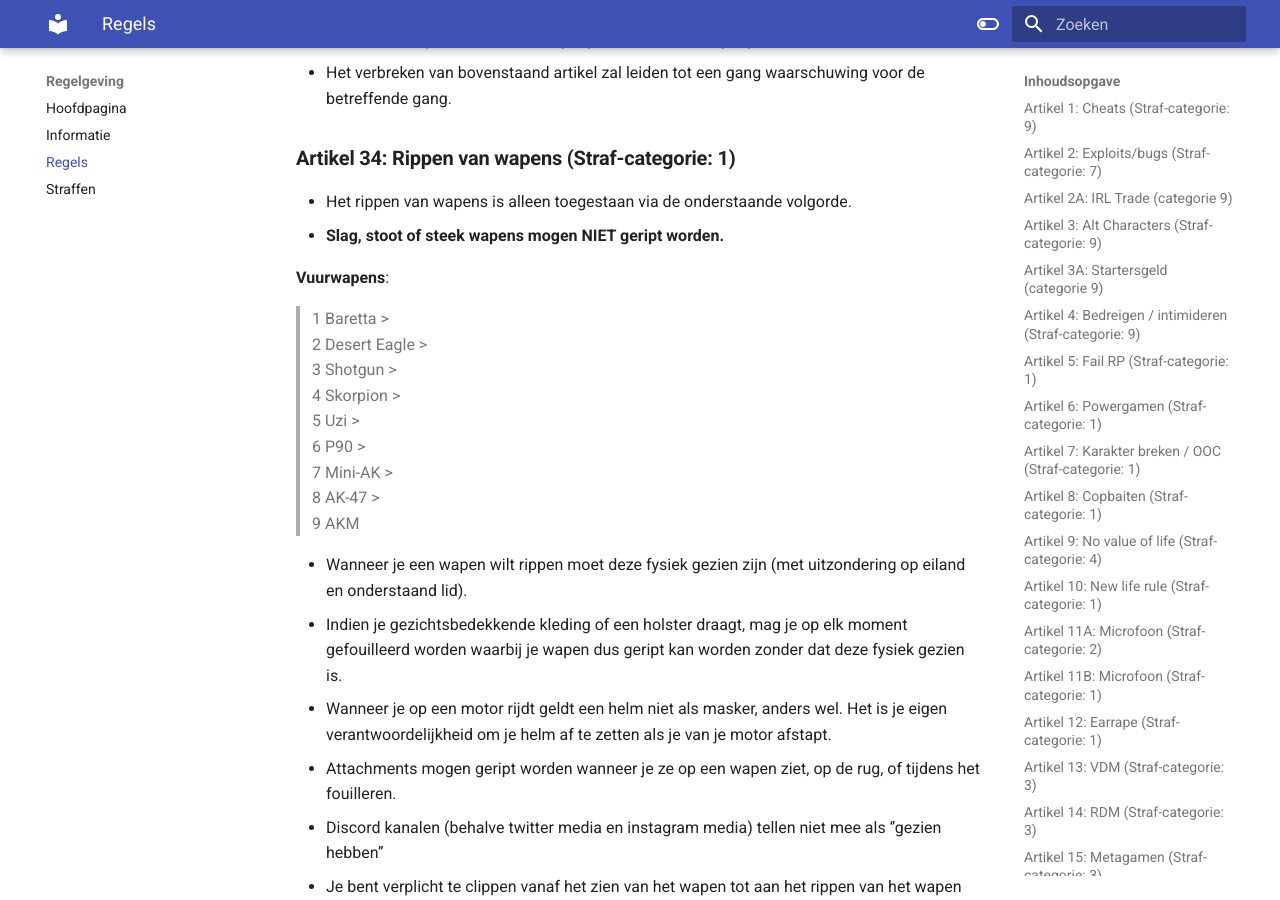
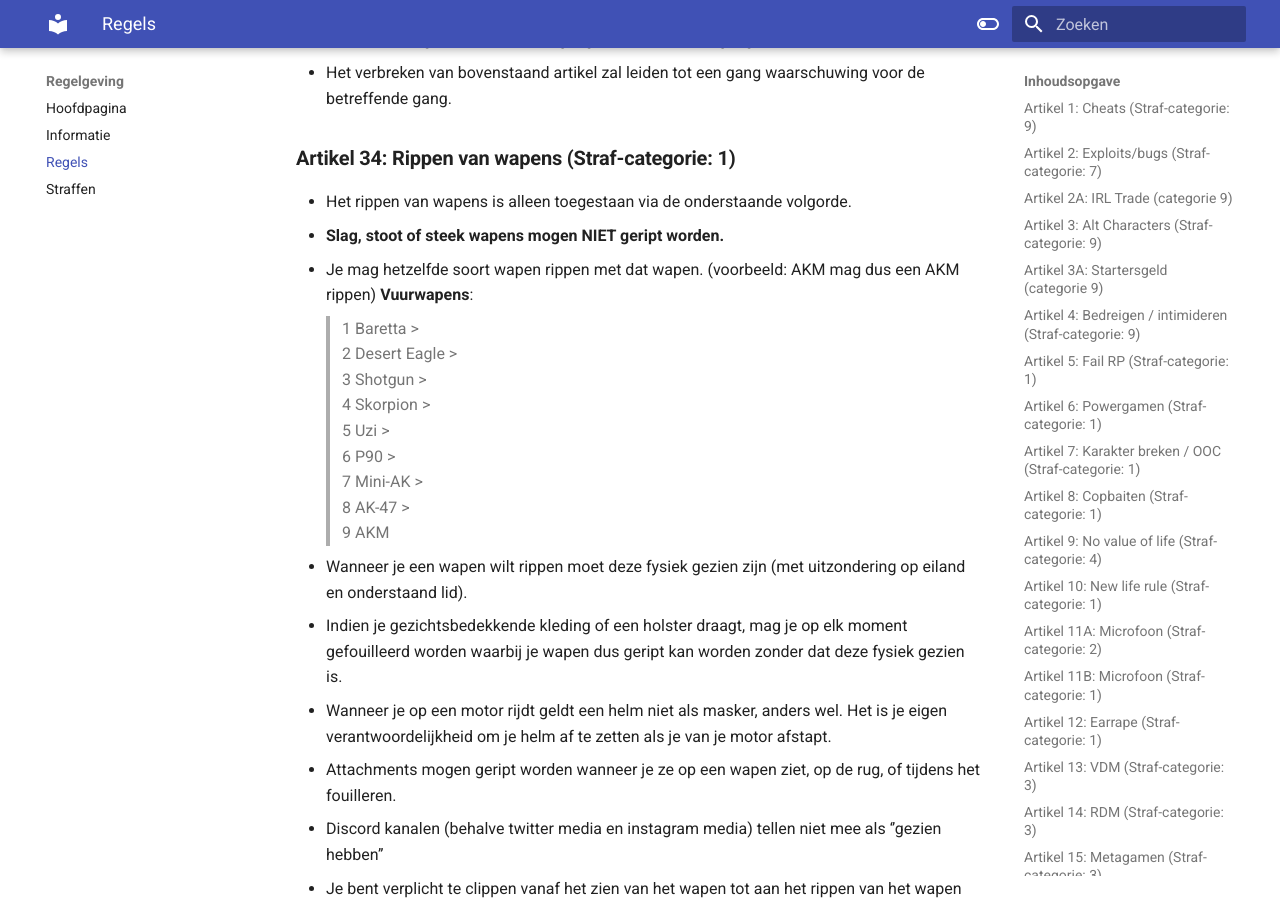
Before and after one commit to ZuiderVeenRP/apv, an MkDocs documentation site: the page built from docs/algemeen.md, in a window 1280 px wide and 900 px high, scrolled down 12889 px. Built offline with MkDocs 1.6.1 and Material for MkDocs 9.7.7, drawn with Linux system fonts in a browser that asks for light colours; comment, search, counter and statistics services are not loaded.

Commit message:
Update algemeen.md

```diff
--- a/docs/algemeen.md
+++ b/docs/algemeen.md
@@ -294,7 +294,7 @@
 ### **Artikel 34: Rippen van wapens (Straf-categorie: 1)**
 - Het rippen van wapens is alleen toegestaan via de onderstaande volgorde.
 - **Slag, stoot of steek wapens mogen NIET geript worden.**
-
+- Je mag hetzelfde soort wapen rippen met dat wapen. (voorbeeld: AKM mag dus een AKM rippen)
 **Vuurwapens**:
  > 1 Baretta > </br>
  > 2 Desert Eagle > </br>
```
